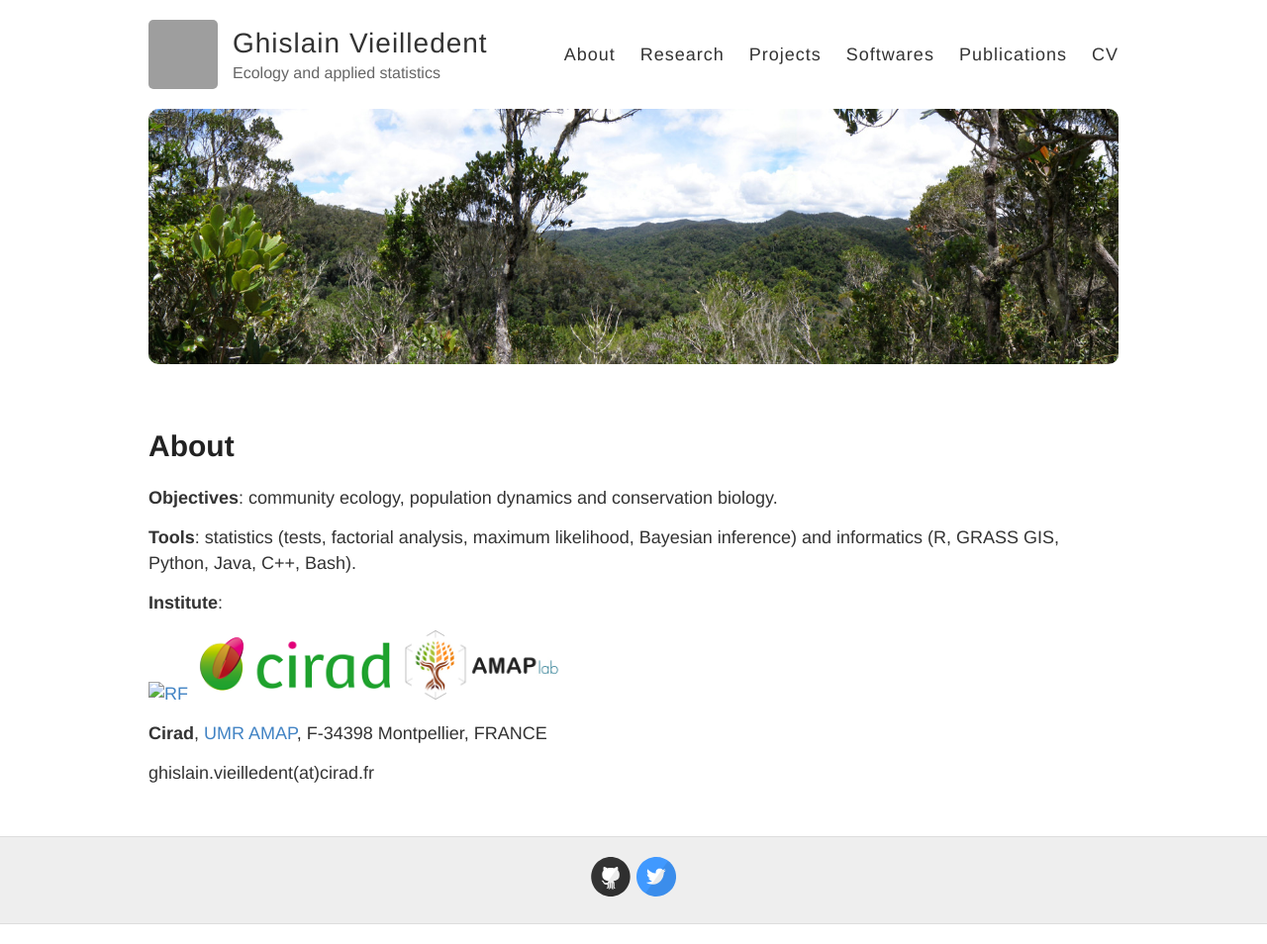
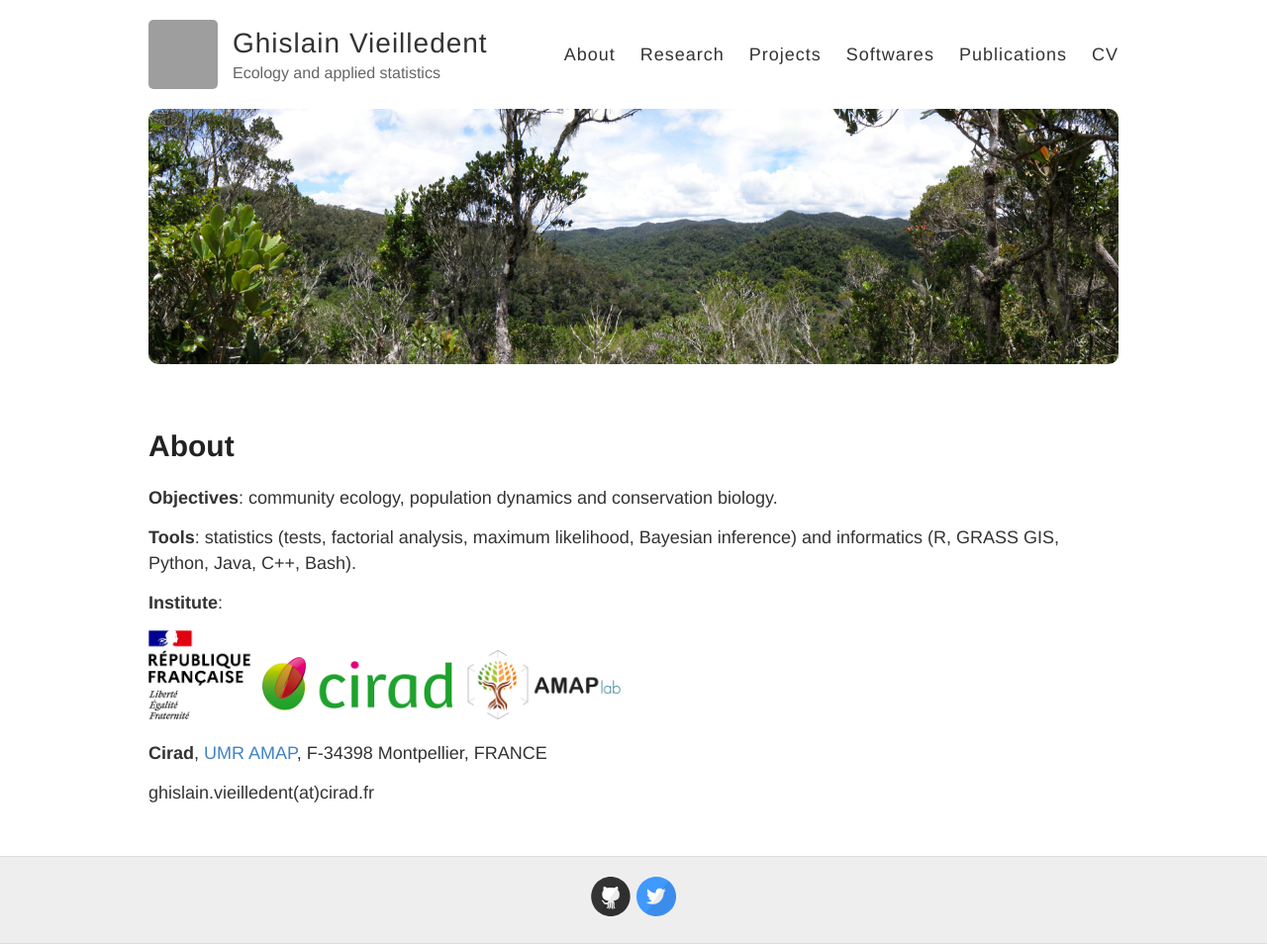
Before and after one commit to ghislainv/ghislainv.github.io, a Jekyll site: the page built from index.md, in a window 1280 px wide. Shown: the whole page at 99% size. Built offline with Jekyll 4.4.1, drawn with Linux system fonts in a browser that asks for light colours; grey boxes are pictures that could not be loaded.

Commit message:
Adding RF :fr: logo

```diff
--- a/index.md
+++ b/index.md
@@ -9,7 +9,7 @@ permalink: /
 
 **Institute**:
 
-<a href="https://www.cirad.fr/en/"><img alt="RF" src="images/Logo_RF.jpg" height="90"></a>
+<a href="https://www.cirad.fr/en/"><img alt="RF" src="images/logos/Logo_RF.jpg" height="90"></a>
 <a href="https://www.cirad.fr/en/"><img alt="Cirad" src="images/logos/logo-Cirad.png" height="70"></a>
 <a href="https://amap.cirad.fr"><img alt="AMAP" src="images/logos/Logo_AMAP.jpg" height="70"></a>
 
```
